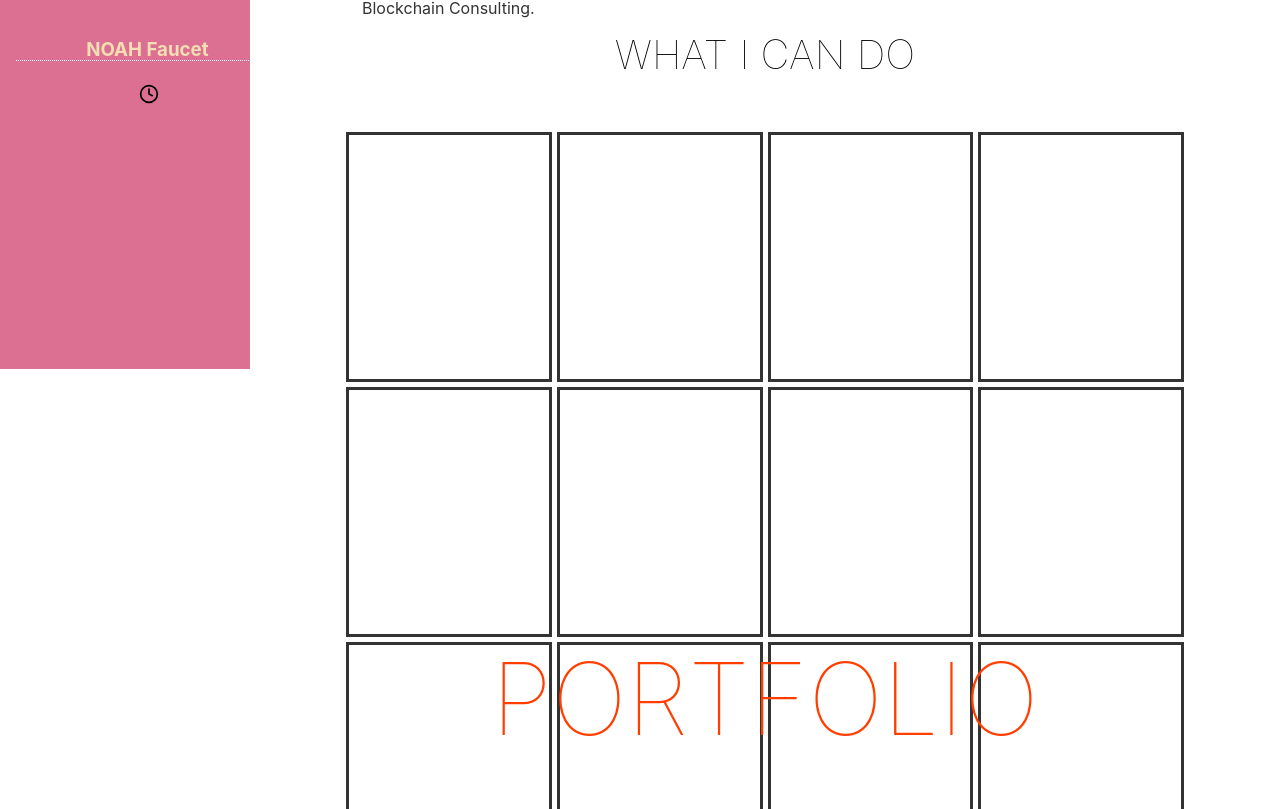
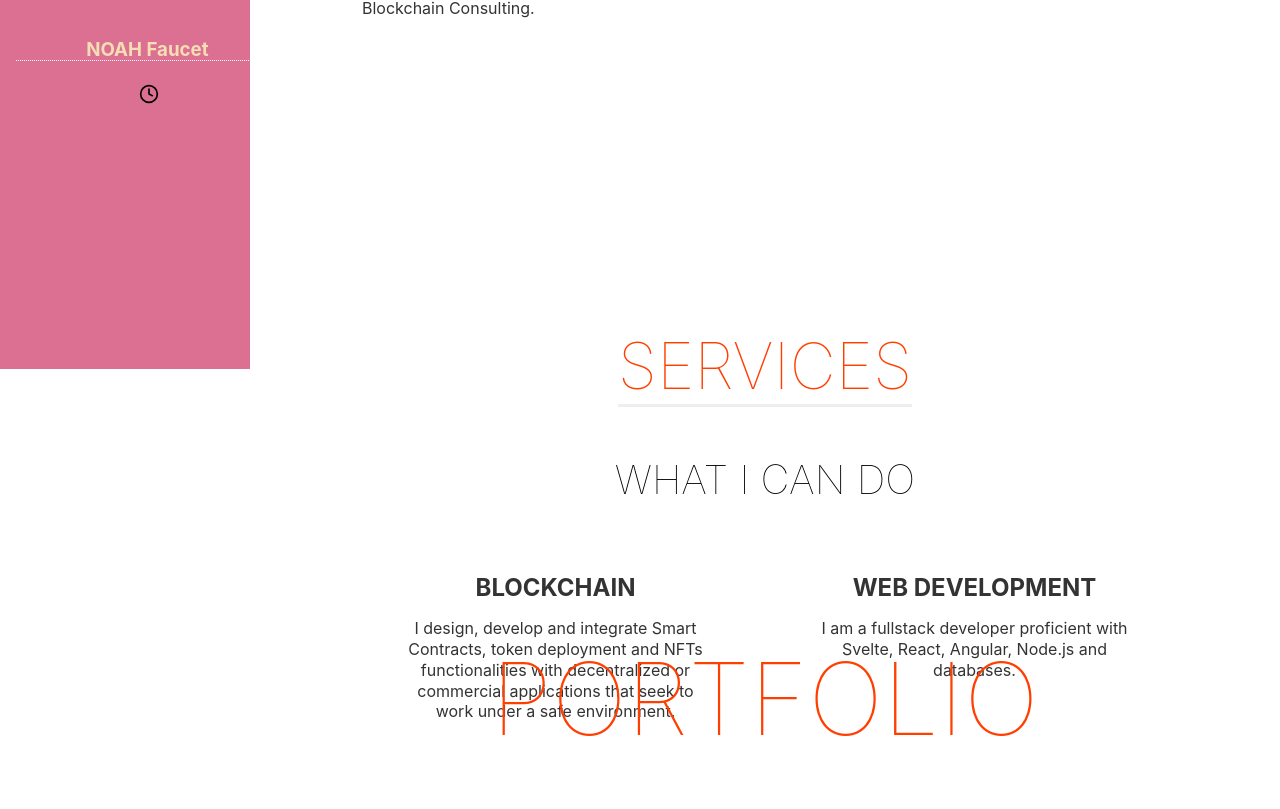
Before and after one commit to Itahand/upgraded-journey, a Svelte app: page / in a window 1280 px wide. Shown: the part 431-1240 px from the top of the page. Built offline with nearby package versions, Linux system fonts and the light colour scheme.

Commit message:
Revert "Incorporated a service grid."
This reverts commit c43c5dc915758f019ed723f8e91eacdc36956263.

```diff
--- a/src/App.svelte
+++ b/src/App.svelte
@@ -119,18 +119,18 @@
 			<h3><span class="altH2">What I can do</span></h3>
 		</div>
 		<div class="services2">
-			<div class="red1"></div>
-			<div class="red2"></div>
-			<div class="red3"></div>
-			<div class="red3"></div>
-			<div class="green1"></div>
-			<div class="green2"></div>
-			<div class="green2"></div>
-			<div class="green2"></div>
-			<div class="blue1"></div>
-			<div class="blue2"></div>
-			<div class="blue3"></div>
-			<div class="blue3"></div>
+			<div>
+					<h2>BLOCKCHAIN</h2>
+					<div>
+						I design, develop and integrate Smart Contracts, token deployment and NFTs functionalities with decentralized or commercial applications that seek to work under a safe environment.
+					</div>
+			</div>
+			<div>
+					<h2>WEB DEVELOPMENT</h2>
+					<div>
+								I am a fullstack developer proficient with Svelte, React, Angular, Node.js and databases.
+					</div>
+			</div>
 		</div>
 	</section>
 
@@ -289,27 +289,13 @@
 		width: 100%;
 	}
 	.services2 {
-		display: grid;
-		grid-template-columns: 1fr 1fr 1fr 1fr;
-		grid-template-rows: 250px 250px 250px 250px;
-		grid-gap: 5px;
-		max-width: 960px;
-		margin: 0 auto;
+		display: flex;
+		flex-direction: column;
+		justify-content: space-between;
 		width: 100%;
 	}
 	.services2 div {
-		border: 3px solid;
-		min-height: 250px;
-	}
-	.red {
-		background-color: #ED1C24;
-		grid-row: 1 / 3
-	}
-	.green {
-		background-color: #B5E61D;
-	}
-	.blue {
-		background-color: #99D9EA
+		width: 100%;
 	}
 	.services2 div div {
 		width: 75%;
```
